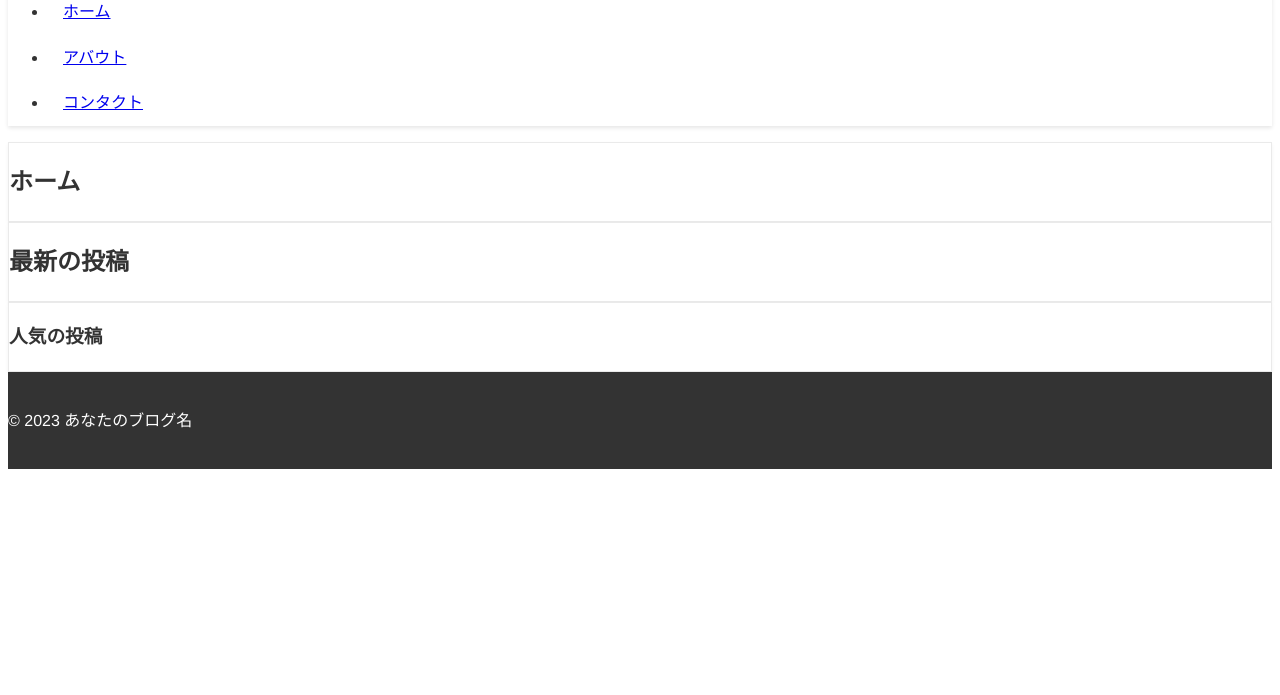
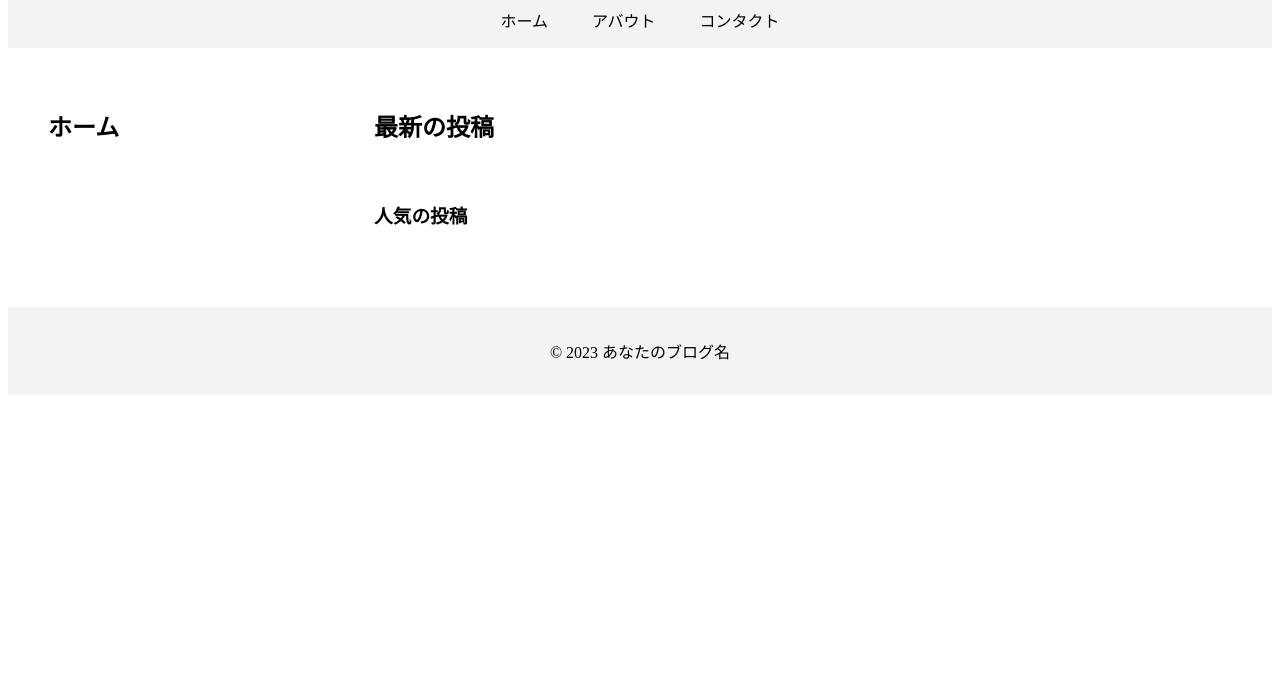
Before and after one commit to souseki0219gg/web-creation-circle-blog, a plain HTML site: page index.html in a window 1280 px wide. Shown: the part 105-800 px from the top of the page. Drawn offline with Linux system fonts and the light colour scheme.

Commit message:
更新２

```diff
--- a/styles.css
+++ b/styles.css
@@ -1,43 +1,79 @@
-/* リンクのホバー時とアクティブ時のスタイル */
-nav ul li a:hover, nav ul li a.active {
-    color: #007bff; /* 明るい青色 */
-    text-decoration: underline;
+ody, html {
+    margin: 0;
+    padding: 0;
+    box-sizing: border-box;
 }
 
-/* ナビゲーションバーの改善 */
-nav {
-    background-color: #ffffff; /* ナビゲーションバーの背景色 */
-    box-shadow: 0 2px 4px rgba(0,0,0,0.1); /* 影を追加 */
+header, footer {
+    text-align: center;
+    padding: 1em;
+    background-color: #f3f3f3;
+}
+nav ul {
+    list-style-type: none;
+    padding: 0;
+    margin: 0;
+    text-align: center;
+    background-color: #f3f3f3;
 }
 
-/* ナビゲーションリンクのパディングを増やしてタップしやすくする */
-nav ul li a {
-    padding: 10px 15px;
-    display: inline-block; /* パディングを適用 */
+nav ul li {
+    display: inline;
+    margin: 0 15px;
 }
 
-/* フッターのスタイル */
-footer {
-    background-color: #333; /* フッターの背景色を濃いめに */
-    color: #fff; /* フッターのテキストを白色に */
-    padding: 20px 0; /* パディングを増やす */
+nav ul li a {
+    text-decoration: none;
+    color: #000;
+    padding: 5px 10px;
+    border-radius: 5px; /* 角を丸くする */
 }
 
-/* メインコンテンツとサイドバーの区切り */
-#home, #content article, aside {
-    border: 1px solid #eaeaea; /* 境界線を追加 */
-    background-color: #fff; /* 背景色を白に */
-    box-shadow: 0 2px 4px rgba(0,0,0,0.05); /* やさしい影を追加 */
+nav ul li a:hover, nav ul li a.active {
+    background-color: #007bff; /* ホバーまたはアクティブリンクの背景色 */
+    color: #fff; /* ホバーまたはアクティブリンクのテキスト色 */
 }
 
-/* テキストの可読性を向上 */
-body {
-    font-family: "Helvetica Neue", Helvetica, Arial, sans-serif;
-    color: #333;
-    line-height: 1.6;
+/* モバイルフレンドリーなデザイン */
+@media (max-width: 600px) {
+    nav ul li {
+        display: block; /* スマホ表示では縦並び */
+        margin: 10px 0;
+    }
+}
+main {
+    display: flex;
+    margin: 20px;
 }
 
-/* コンテンツ内の見出しスタイル */
-h1, h2, h3, h4, h5, h6 {
-    color: #333; /* 見出しの色 */
+#home {
+    flex: 1; /* ホームセクションの幅を調整 */
+    padding: 20px;
 }
+
+#content {
+    flex: 3; /* コンテンツセクションの幅を調整 */
+    display: flex;
+    flex-direction: column;
+    padding: 20px;
+}
+
+article, aside {
+    margin-bottom: 20px;
+}
+
+/* 見た目を整えるための余分なスタイル */
+nav ul {
+    list-style-type: none;
+    padding: 0;
+}
+
+nav ul li {
+    display: inline;
+    margin: 0 10px;
+}
+
+a {
+    text-decoration: none;
+    color: #000;
+}
```
